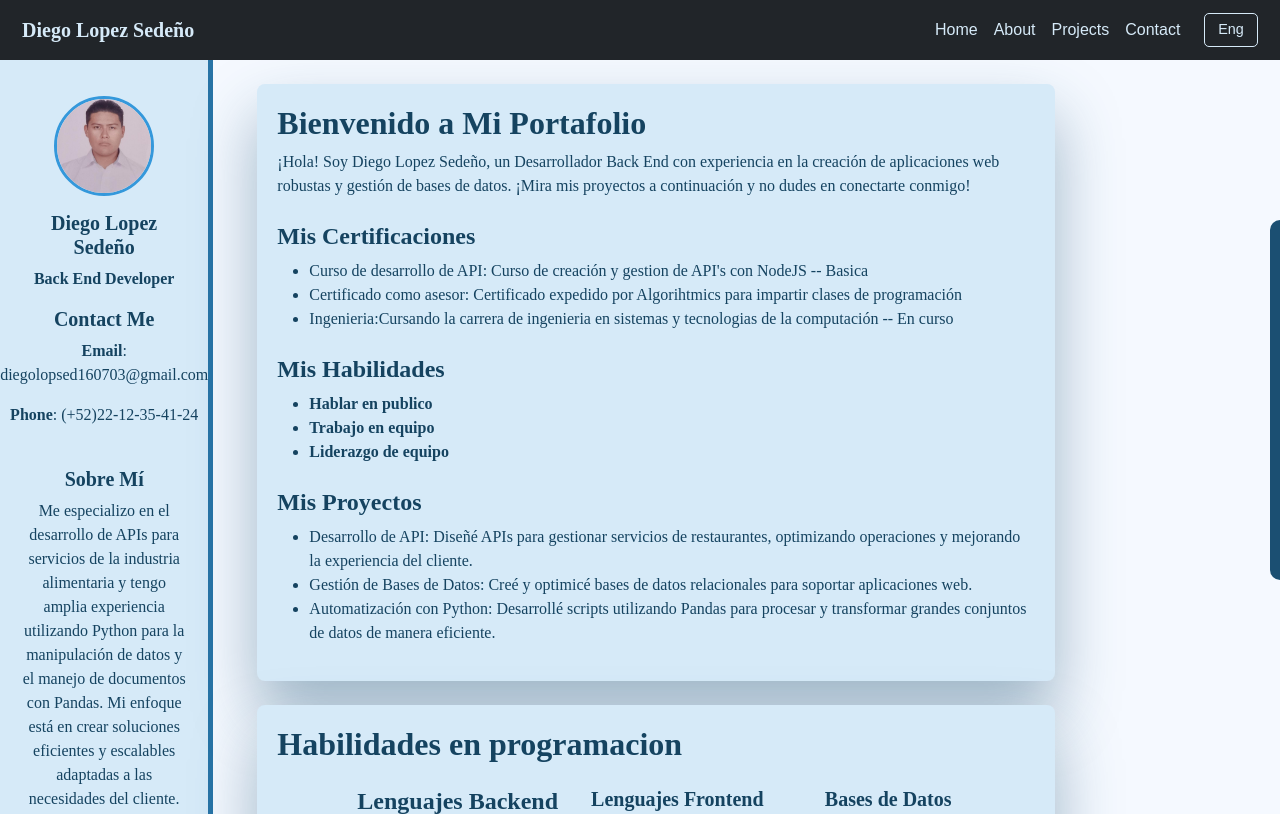
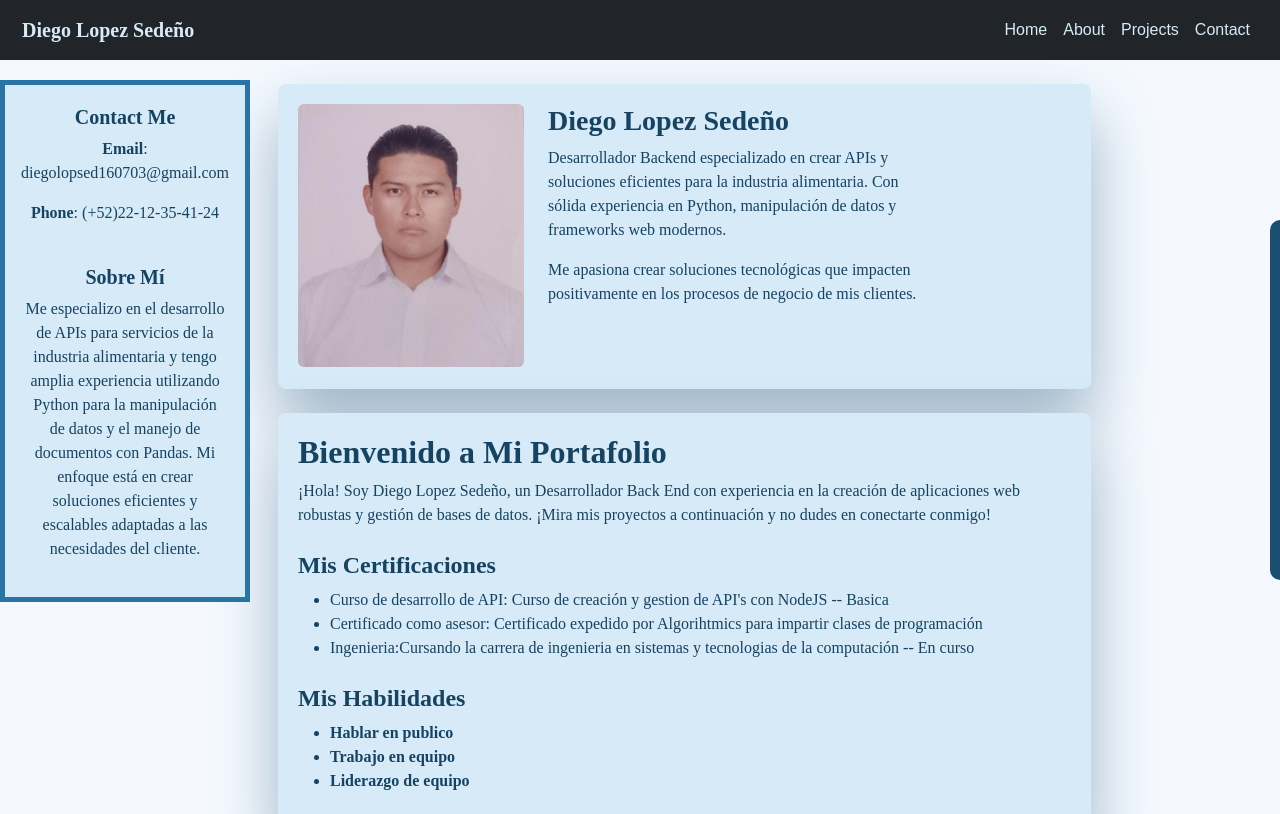
Before and after one commit to DiegoLopSed/Personal_portfolio, a plain HTML site: page index.html in a window 1280 px wide. Shown: the top 814 px of the page. Drawn offline with nearby package versions, Linux system fonts and the light colour scheme.

Commit message:
Rediseño de la interfaz del portafolio

```diff
--- a/assets/css/main.css
+++ b/assets/css/main.css
@@ -19,22 +19,28 @@ body {
 
 .sidebar {
     background-color: var(--secondary-color);
-    height: 100%;
+    height: 100vh; /* Hace que ocupe toda la altura de la pantalla */
     padding: 20px;
+    margin-top: 20px;
     display: flex;
     flex-direction: column;
-    align-items: center; /* Centra los elementos en la barra lateral */
-    border-right: 5px solid var(--border-dark);
-    border-bottom: 5px solid var(--border-dark);
+    align-items: center;
+    border: 5px solid var(--border-dark);
+    position: sticky;
+    top: 20px;
+    align-self: flex-start;
+    width: 250px; /* Ancho fijo para pantallas grandes */
+    transition: all 0.3s ease-in-out;
+    height: auto;
 }
 
 
-.sidebar img {
-    width: 100px;
-    height: 100px;
+
+.user-img {
+    width: 250px;
+    height: 250px;
     object-fit: cover;
     border-radius: 50%;
-    border: 3px solid var(--accent-color);
     margin-bottom: 15px;
 }
 
@@ -47,7 +53,7 @@ body {
     background-color: var(--secondary-color);
     border-radius: 8px;
     padding: 20px;
-    margin-left: 2rem;
+    margin-left: 1rem;
     margin-top: 2rem;
 }
 
@@ -75,29 +81,6 @@ body {
     background-color: var(--accent-color) !important;
 }
 
-/* Estilo del selector en el navbar */
-#language-selector {
-    background-color: transparent; /* Fondo transparente para integrarse con el navbar */
-    color: var(--secondary-color); /* Texto que coincida con el color del texto en el navbar */
-    border: 1px solid var(--secondary-color); /* Borde sutil para mantener consistencia */
-    border-radius: 5px; /* Bordes redondeados */
-    padding: 0.3rem 0.8rem;
-    font-size: 0.9rem;
-    transition: all 0.3s ease;
-}
-
-/* Hover y Focus */
-#language-selector:hover {
-    background-color: var(--secondary-color); /* Fondo claro al pasar el mouse */
-    color: var(--primary-color); /* Texto oscuro al pasar el mouse */
-    cursor: pointer;
-}
-
-#language-selector:focus {
-    outline: none;
-    border-color: var(--accent-color); /* Resaltar el borde al enfocar */
-    box-shadow: 0 0 5px var(--accent-color); /* Sombra sutil para indicar enfoque */
-}
 
 
 .language {
@@ -148,3 +131,30 @@ body {
         padding: 6px;
     }
 }
+
+
+/* Adaptación para tablets y pantallas medianas */
+@media (max-width: 1024px) {
+    .sidebar {
+        width: 200px; /* Reduce el ancho */
+        padding: 15px;
+    }
+}
+
+/* Adaptación para móviles */
+@media (max-width: 768px) {
+    .sidebar {
+        position: fixed; /* Se convierte en menú lateral fijo */
+        left: -250px; /* Oculto por defecto */
+        top: 0;
+        height: 100vh;
+        width: 250px;
+        margin-top: 0;
+        padding: 10px;
+        transition: transform 0.3s ease-in-out;
+    }
+
+    .sidebar.active {
+        transform: translateX(250px); /* Se muestra cuando se activa */
+    }
+}
--- a/index.html
+++ b/index.html
@@ -38,20 +38,13 @@
                         <a class="nav-link" href="#contact" id="nav-contact">Contact</a>
                     </li>
                 </ul>
-                <select id="language-selector" class="form-select w-auto ms-3">
-                    <option value="en">Eng</option>
-                    <option value="es">Esp</option>
-                </select>
             </div>
         </div>
     </nav>
 
     <div class="container-fluid">
         <div class="row">
-            <div class="col-12 col-md-2 sidebar text-center">
-                <img src="assets/images/perfil_photo.jpg" class="rounded-circle mt-3" alt="User">
-                <h5 class="merriweather-bold">Diego Lopez Sedeño</h5>
-                <p class="lora-bold">Back End Developer</p>
+            <sidebar class="col-12 col-md-2 sidebar text-center">
 
                 <section id="contact" class="lora-regular">
                     <h5 id="contact-title" class="merriweather-bold">Contact Me</h5>
@@ -68,9 +61,22 @@
                         adaptadas a las necesidades del cliente.</p>
                 </section>
 
-            </div>
+            </sidebar>
 
             <div class="col-12 col-md-8">
+
+                <div class="content mt-4" style="display: flex;">
+                    <div class="row">
+                        <div class="col-md-6 user-img">
+                            <img src="assets/images/perfil_photo.jpg" class="img-fluid rounded" alt="Foto profesional">
+                        </div>
+                        <div class="col-md-6">
+                            <h3 class="merriweather-bold">Diego Lopez Sedeño</h3>
+                            <p class="lora-regular">Desarrollador Backend especializado en crear APIs y soluciones eficientes para la industria alimentaria. Con sólida experiencia en Python, manipulación de datos y frameworks web modernos.</p>
+                            <p class="lora-regular">Me apasiona crear soluciones tecnológicas que impacten positivamente en los procesos de negocio de mis clientes.</p>
+                        </div>
+                    </div>
+                </div>
 
                 <div class="content mt-4">
                     <h2 id="welcome" class="merriweather-bold">Bienvenido a Mi Portafolio</h2>
@@ -109,23 +115,6 @@
                                 <li id="skills-3" class="lora-bold">Liderazgo de equipo</li>
                             </ul>
                     </section>
-
-                    <section id="projects" class="mt-4">
-                        <h4 id="projects-title" class="merriweather-bold">Mis Proyectos</h3>
-                            <ul>
-                                <li id="project-1" class="lora-regular">Desarrollo de API: Diseñé APIs para gestionar
-                                    servicios de restaurantes,
-                                    optimizando operaciones y mejorando la experiencia del cliente.</li>
-                                <li id="project-2" class="lora-regular">Gestión de Bases de Datos: Creé y optimicé bases
-                                    de
-                                    datos relacionales
-                                    para soportar aplicaciones web.</li>
-                                <li id="project-3" class="lora-regular">Automatización con Python: Desarrollé scripts
-                                    utilizando Pandas para
-                                    procesar y transformar grandes conjuntos de datos de manera eficiente.</li>
-                            </ul>
-                    </section>
-
 
                 </div>
 
```
